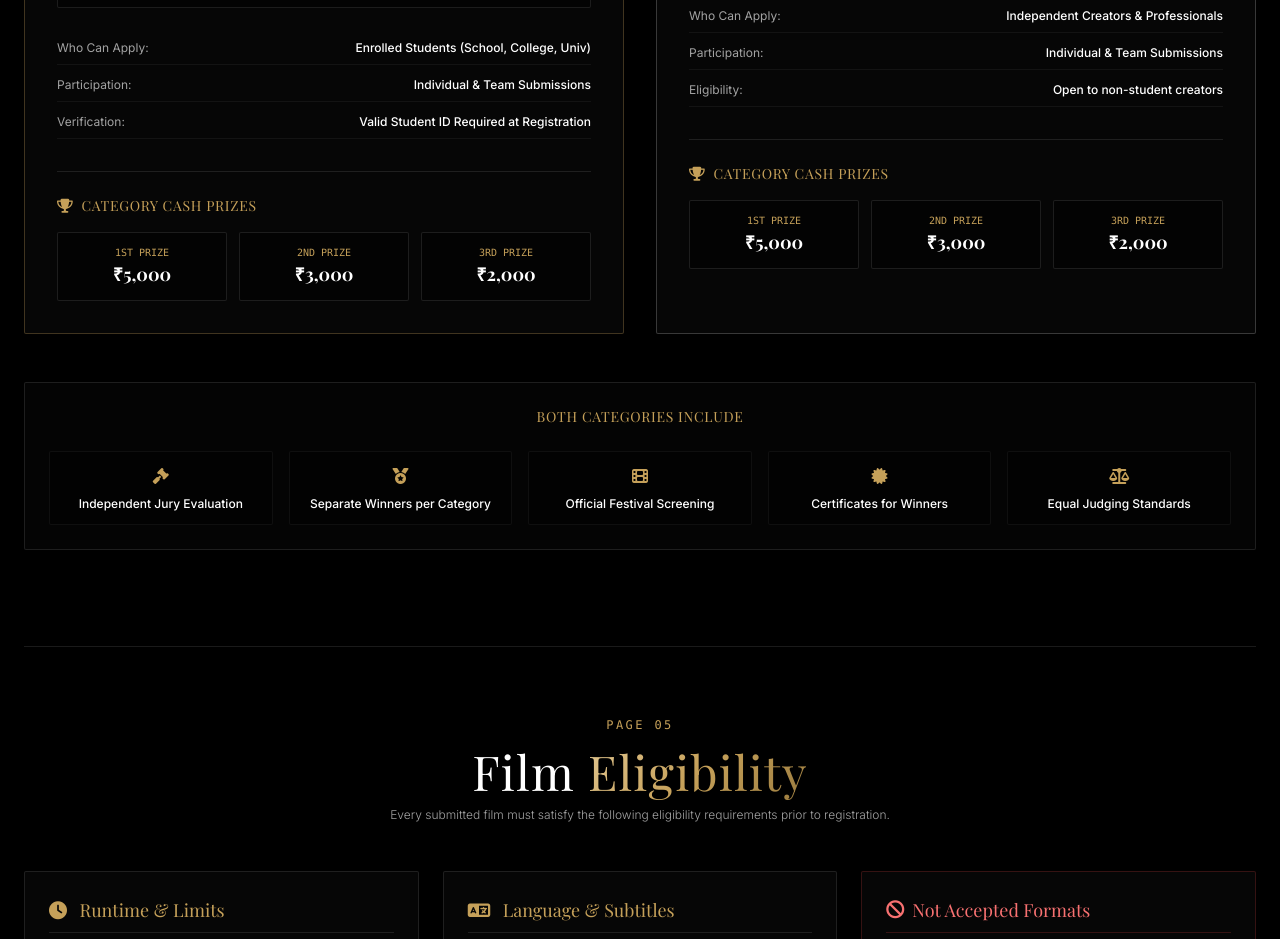
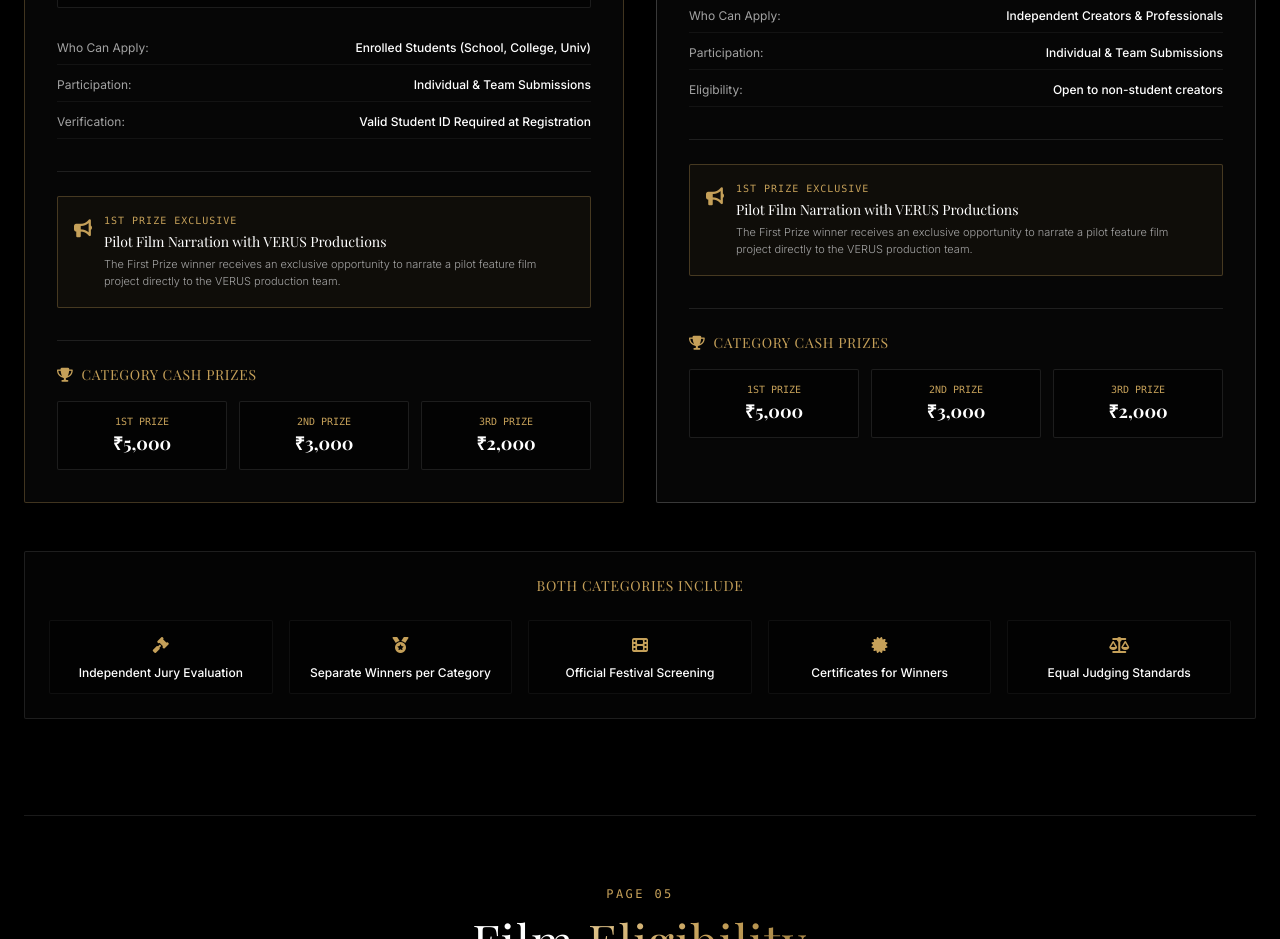
Before and after one commit to vioradigitalmedia/web, a React (Vite) app: page /viorasfs in a window 1280 px wide. Shown: the part 2800-3739 px from the top of the page. Built offline with nearby package versions, Linux system fonts and the light colour scheme; no server answers; a web font is replaced by a local one.

Commit message:
feat: add VERUS Productions pilot film narration prize details to VioraSFSScreen

```diff
--- a/src/screens/VioraSFSScreen.tsx
+++ b/src/screens/VioraSFSScreen.tsx
@@ -715,6 +715,20 @@ export default function VioraSFSScreen() {
                 </div>
               </div>
 
+              {/* Narration with Verus Productions */}
+              <div className="border-t border-white/10 pt-6">
+                <div className="p-4 bg-secondary/5 border border-secondary/30 rounded-sm flex items-start gap-3">
+                  <i className="fa-solid fa-bullhorn text-secondary text-lg mt-0.5 shrink-0"></i>
+                  <div className="space-y-1">
+                    <span className="text-[10px] font-mono text-secondary uppercase tracking-widest block">1st Prize Exclusive</span>
+                    <h4 className="font-serif text-sm text-white">Pilot Film Narration with VERUS Productions</h4>
+                    <p className="text-[11px] text-accent-muted font-light leading-relaxed">
+                      The First Prize winner receives an exclusive opportunity to narrate a pilot feature film project directly to the VERUS production team.
+                    </p>
+                  </div>
+                </div>
+              </div>
+
               {/* Cash Prizes */}
               <div className="border-t border-white/10 pt-6 space-y-4">
                 <h4 className="font-serif text-sm text-secondary uppercase tracking-wider flex items-center gap-2">
@@ -772,6 +786,20 @@ export default function VioraSFSScreen() {
                 <div className="flex justify-between border-b border-white/5 pb-2">
                   <span className="text-accent-muted">Eligibility:</span>
                   <span className="text-white font-medium text-right">Open to non-student creators</span>
+                </div>
+              </div>
+
+              {/* Narration with Verus Productions */}
+              <div className="border-t border-white/10 pt-6">
+                <div className="p-4 bg-secondary/5 border border-secondary/30 rounded-sm flex items-start gap-3">
+                  <i className="fa-solid fa-bullhorn text-secondary text-lg mt-0.5 shrink-0"></i>
+                  <div className="space-y-1">
+                    <span className="text-[10px] font-mono text-secondary uppercase tracking-widest block">1st Prize Exclusive</span>
+                    <h4 className="font-serif text-sm text-white">Pilot Film Narration with VERUS Productions</h4>
+                    <p className="text-[11px] text-accent-muted font-light leading-relaxed">
+                      The First Prize winner receives an exclusive opportunity to narrate a pilot feature film project directly to the VERUS production team.
+                    </p>
+                  </div>
                 </div>
               </div>
 
```
